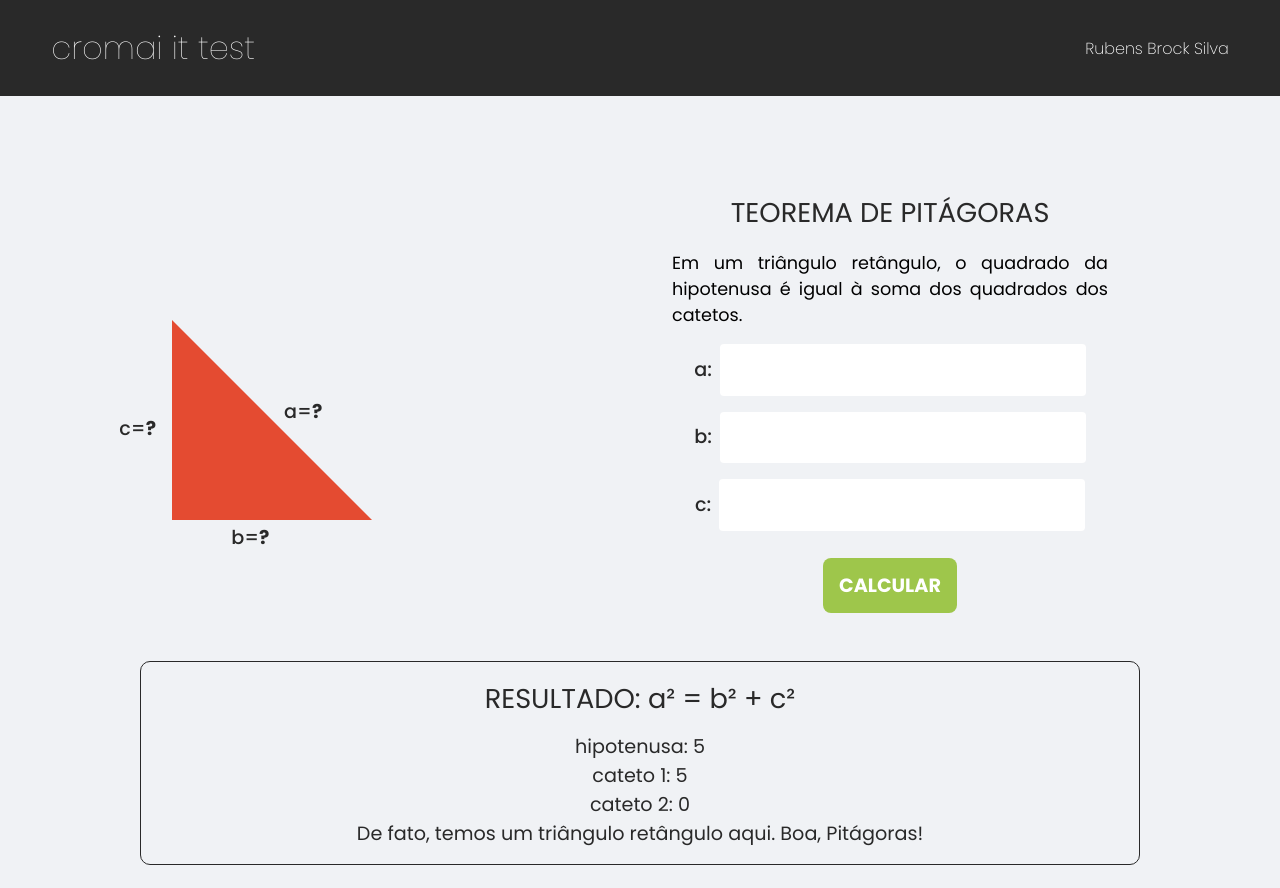
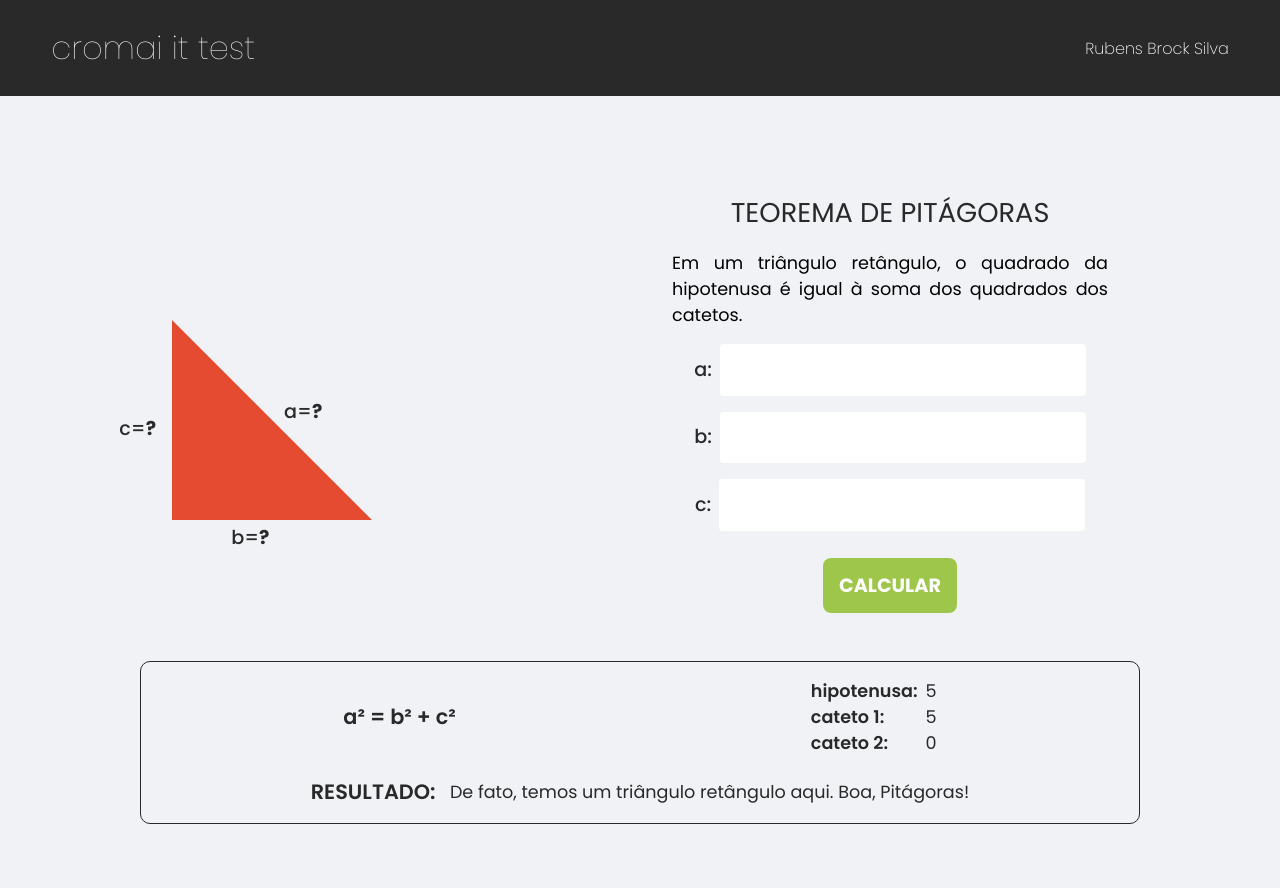
Before and after one commit to RuBrock/cromai-it-test, a React (Create React App) app: page / in a window 1280 px wide. Both pictures are taken after typing "5", "5", "5" into the empty fields and a click on the button "CALCULAR". Before the commit the page ends 865 px from the top, so only its background shows below. Built offline with nearby package versions, Linux system fonts and the light colour scheme.

Commit message:
Finishing layout and result messages

```diff
--- a/src/App.css
+++ b/src/App.css
@@ -43,21 +43,45 @@ a, a:hover {
   flex-direction: column;
   justify-content: center;
   align-items: center;
+  margin-bottom: 4rem;
 }
 
-.result-content h2 {
-  margin-bottom: 0.8rem;
-  font-size: 1.7rem;
+.result-content-infos, .result-content-message {
+  width: 100%;
+  display: flex;
+  flex-direction: row;
+  align-items: center;
+}
+
+.result-content-infos {
+  justify-content: space-around;
+  margin-bottom: 1.3rem;
+}
+
+.result-content-message {
+  justify-content: center;
+}
+
+.result-content-message h2, .result-content-infos h2 {
+  margin-right: 0.9rem;
+  font-size: 1.3rem;
+  font-weight: 600;
+  color: var(--color-dark);
+}
+
+.result-content-infos span {
+  display: inline-block;
+  width: 110px;
+  font-size: 1.1rem;
+  font-weight: 600;
+  color: var(--color-dark);
+}
+
+.result-content-message p, .result-content-infos p {
+  font-size: 1.1rem;
   font-weight: normal;
   color: var(--color-dark);
 }
-
-.result-content p {
-  font-size: 1.2rem;
-  font-weight: normal;
-  color: var(--color-dark);
-}
-
 
 /* MOBILE BREAKPOINTS ================= */
 @media (max-width: 768px) {
--- a/src/App.tsx
+++ b/src/App.tsx
@@ -61,13 +61,20 @@ const App = () => {
           (
             <section className="result-content">
 
-            <h2>RESULTADO: a&#178; = b&#178; + c&#178;</h2>
+            <div className="result-content-infos">
+              <h2>a&#178; = b&#178; + c&#178;</h2>
 
-            <p><span>hipotenusa:</span> {resultCalc.aSideStr} </p>
-            <p><span>cateto 1:</span> {resultCalc.bSideStr} </p>
-            <p><span>cateto 2:</span> {resultCalc.cSideStr} </p>
+              <div className="result-content-infos-sides">
+                <p> <span>hipotenusa:</span> {resultCalc.aSideStr} </p>
+                <p> <span>cateto 1:</span> {resultCalc.bSideStr} </p>
+                <p> <span>cateto 2:</span> {resultCalc.cSideStr} </p>
+              </div>
+            </div>
 
-            <p>{ resultCalc.message }</p>
+            <div className="result-content-message">
+              <h2>RESULTADO:</h2>
+              <p>{ resultCalc.message }</p>
+            </div>
 
             </section>
           )
@@ -77,9 +84,10 @@ const App = () => {
           (
             <section className="result-content">
 
-            <h2>RESULTADO</h2>
-
-            <p>{ resultCalc.message }</p>
+            <div className="result-content-message">
+              <h2>RESULTADO:</h2>
+              <p>{ resultCalc.message }</p>
+            </div>
 
             </section>
           )
--- a/src/pages/Form/index.tsx
+++ b/src/pages/Form/index.tsx
@@ -39,6 +39,8 @@ const Form = ({ onChangeTriangleSide, onCalcTriangleSides }: Props) => {
 
     if(isNaN(bSideInt) || isNaN(cSideInt)) {
       message = 'A hipotenusa é menor que um dos catetos... Certeza que não é um triângulo retângulo!';
+    } else if(aSideInt === 0 && bSideInt === 0 && cSideInt === 0) {
+      message = 'Com nenhum valor inserido não temos como tirar conclusões aqui, né?';
     } else {
       success = true;
       message = 'De fato, temos um triângulo retângulo aqui. Boa, Pitágoras!';
@@ -65,7 +67,7 @@ const Form = ({ onChangeTriangleSide, onCalcTriangleSides }: Props) => {
     let aSideInt = parseFloat(aSide ? aSide : '0');
     let bSideInt = parseFloat(bSide ? bSide : '0');
     let cSideInt = parseFloat(cSide ? cSide : '0');
-    let result = {};
+    let result = {} as ResultCalc;
 
     if( aSideInt === 0 ) {
       aSideInt = Math.sqrt(Math.pow(bSideInt,2) + Math.pow(cSideInt, 2));
@@ -76,8 +78,8 @@ const Form = ({ onChangeTriangleSide, onCalcTriangleSides }: Props) => {
     }
 
     result = await setResultMessage(aSideInt, bSideInt, cSideInt);
-    await clearFormFields();
-    onCalcTriangleSides(result as ResultCalc);
+    if(result.success) await clearFormFields();
+    onCalcTriangleSides(result);
   }
 
   return (
```
